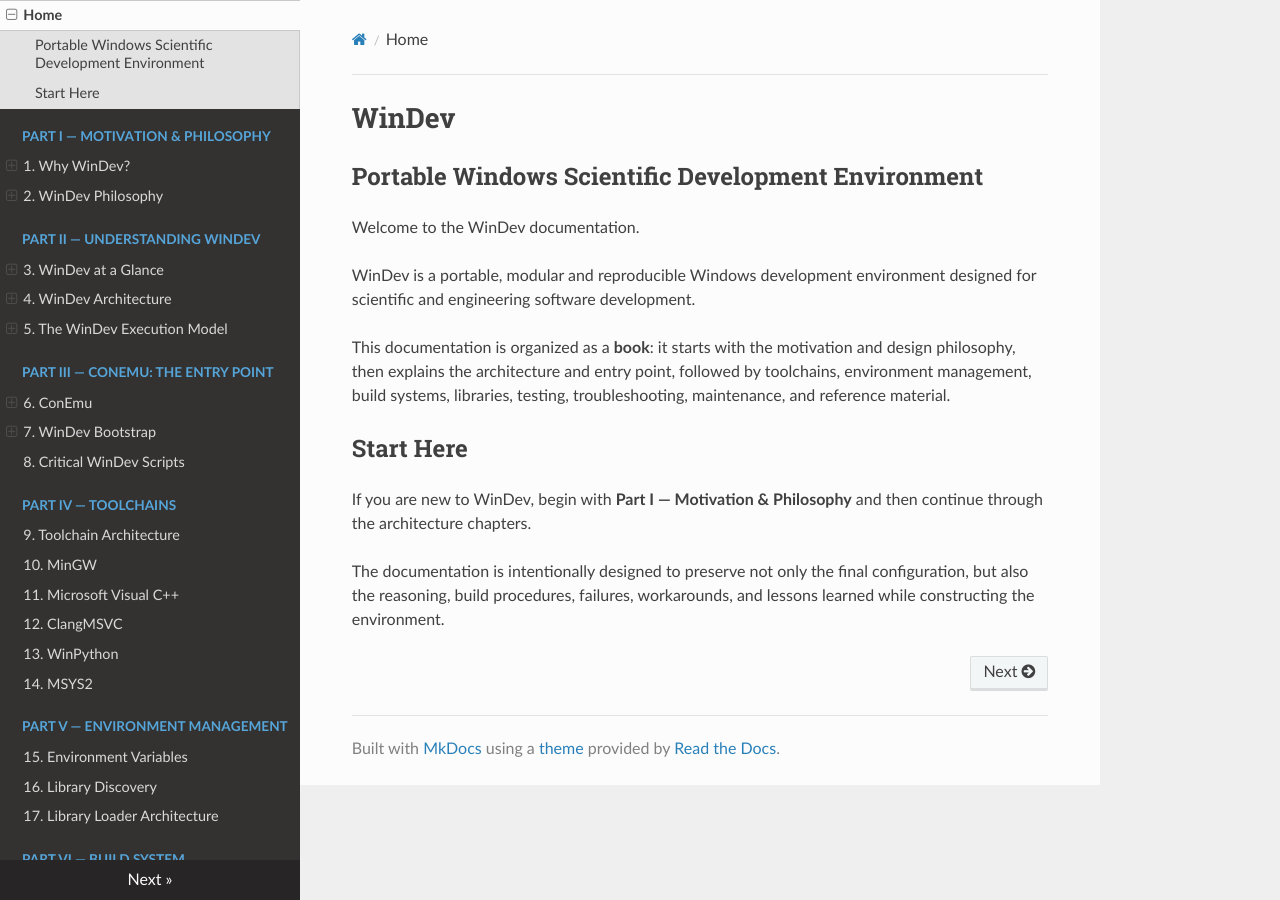
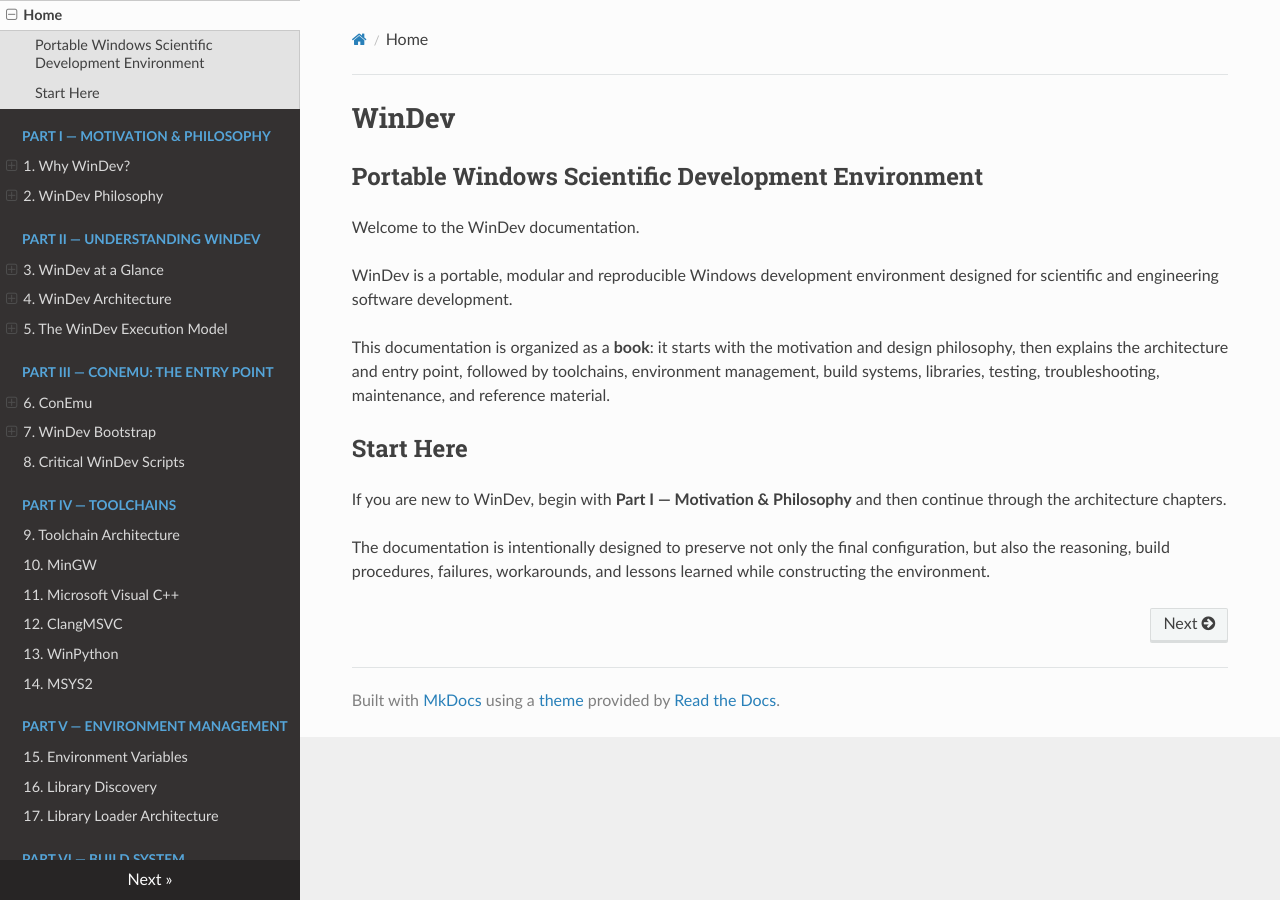
Before and after one commit to harshn05/WinDev-MkDocs, an MkDocs documentation site: the page built from docs/index.md, in a window 1280 px wide. Built offline with MkDocs 1.6.1, drawn with Linux system fonts in a browser that asks for light colours; nearby versions of some CDN libraries.

Commit message:
update width

```diff
--- /dev/null
+++ b/docs/stylesheets/extra.css
@@ -0,0 +1,5 @@
+.wy-nav-content {
+    max-width: none;
+    width: auto;
+    margin: 0;
+}
--- a/mkdocs.yml
+++ b/mkdocs.yml
@@ -11,6 +11,9 @@ theme:
   include_homepage_in_sidebar: true
   prev_next_buttons_location: bottom
   highlightjs: true
+
+extra_css:
+  - stylesheets/extra.css
 
 markdown_extensions:
   - admonition
```
